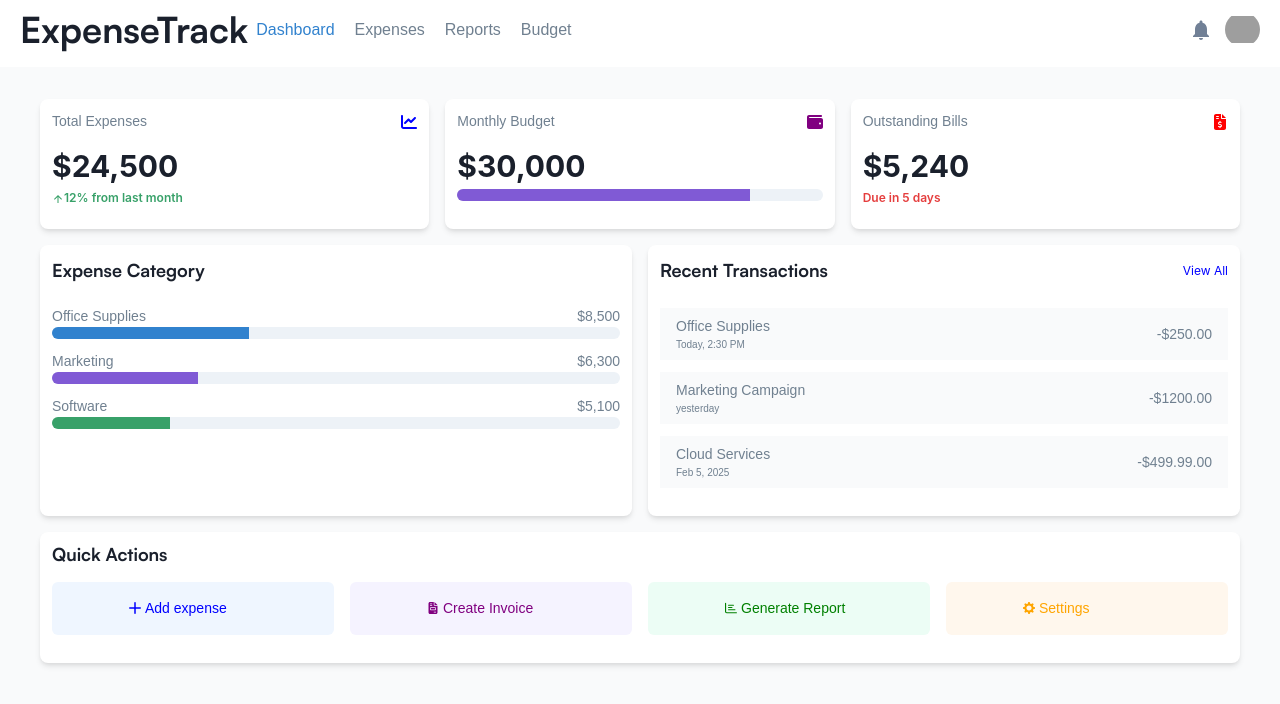
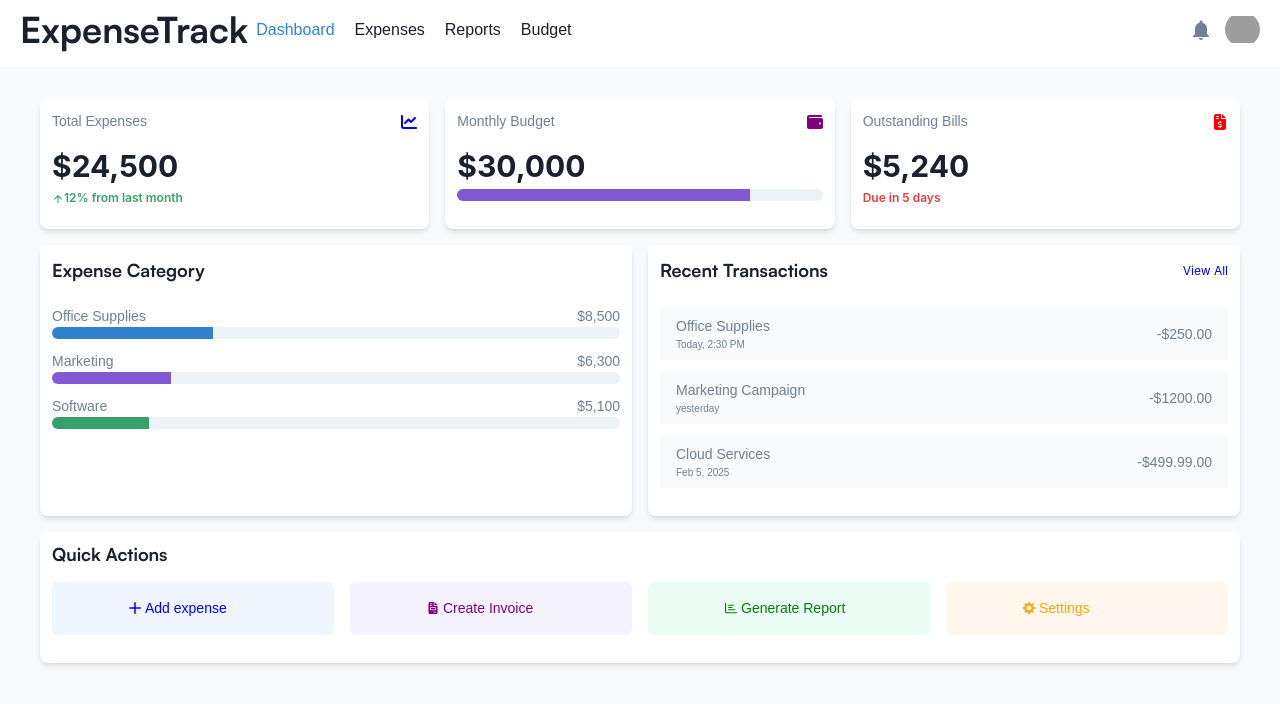
Before and after one commit to InternPulse-Projects/expense-tracker, a React (Vite) app: page /dashboard in a window 1280 px wide. Shown: the top 704 px of the page. Built offline with nearby package versions, Linux system fonts and the light colour scheme; grey boxes are pictures that could not be loaded.

Commit message:
performance

```diff
--- a/src/components/DashboardSection/DashboardContent.jsx
+++ b/src/components/DashboardSection/DashboardContent.jsx
@@ -60,6 +60,7 @@ function DashboardContent({ children }) {
               <Progress
                 value={80}
                 max={100}
+                aria-label="Loading progress"
                 colorScheme="purple"
                 rounded="full"
                 mb="4"
--- a/src/components/HeaderSection/Header.jsx
+++ b/src/components/HeaderSection/Header.jsx
@@ -52,7 +52,7 @@ function Header({ onClick }) {
                   key={route.label}
                   fontSize={["sm", "md", "md"]}
                   fontFamily="sans-serif"
-                  color={isActive === route.path ? "blue.500" : "slategray"}
+                  color={isActive === route.path ? "blue.500" : "gray.800"}
                   _hover={{
                     color: "blue.500",
                   }}
--- a/src/components/StatSection/Expense.jsx
+++ b/src/components/StatSection/Expense.jsx
@@ -12,7 +12,8 @@ function Expense({ title, data }) {
             </Box>
             <Progress
               value={prog}
-              max={24500}
+              max={30000}
+              aria-label="Loading progress"
               colorScheme={color}
               rounded="full"
             />
```
